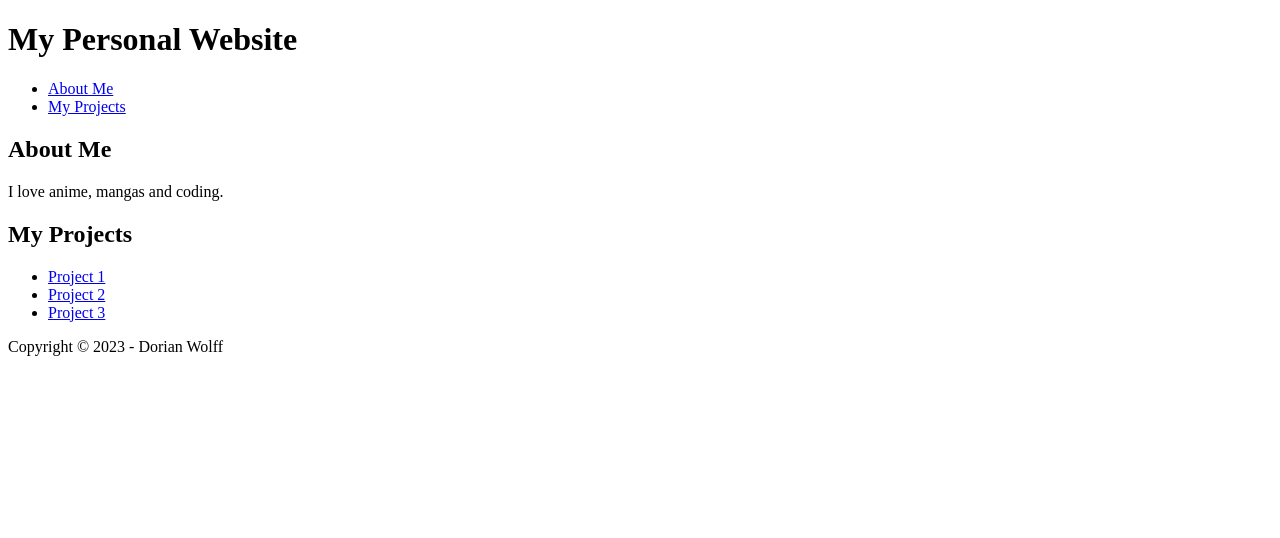
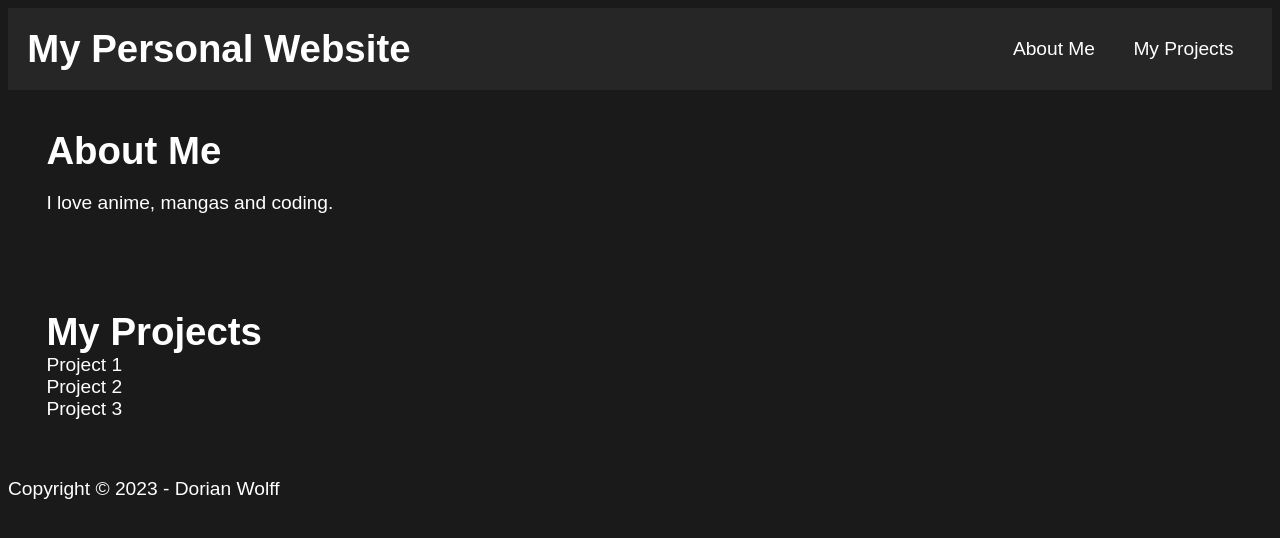
Before and after one commit to dorianwolff/myWebsite, a plain HTML site: page index.html in a window 1280 px wide. Drawn offline with Linux system fonts and the light colour scheme.

Commit message:
added a css file to go with

```diff
--- /dev/null
+++ b/home.css
@@ -0,0 +1,53 @@
+body {
+    background-color: #1a1a1a;
+    color: #fff;
+    font-family: Arial, sans-serif;
+    font-size: 1.2em;
+}
+
+header {
+    display: flex;
+    justify-content: space-between;
+    align-items: center;
+    padding: 1em;
+    background-color: #262626;
+}
+
+h1, h2 {
+    margin: 0;
+}
+
+nav ul {
+    list-style: none;
+    margin: 0;
+    padding: 0;
+    display: flex;
+}
+
+nav li {
+    margin: 0 1em;
+}
+
+nav a {
+    color: #fff;
+    text-decoration: none;
+}
+
+section {
+    padding: 2em;
+}
+
+section h2 {
+    font-size: 2em;
+}
+
+ul {
+    list-style: none;
+    margin: 0;
+    padding: 0;
+}
+
+li a {
+    color: #fff;
+    text-decoration: none;
+}
--- a/index.html
+++ b/index.html
@@ -2,6 +2,7 @@
 <html>
 <head>
     <title>My Personal Website</title>
+    <link rel="stylesheet" type="text/css" href="home.css">
 </head>
 <body>
 <header>
@@ -23,9 +24,9 @@
     <section id="my-projects">
         <h2>My Projects</h2>
         <ul>
-            <li><a href="#">Project 1</a></li>
-            <li><a href="#">Project 2</a></li>
-            <li><a href="#">Project 3</a></li>
+            <li><a href="#project1">Project 1</a></li>
+            <li><a href="#project2">Project 2</a></li>
+            <li><a href="#project3">Project 3</a></li>
         </ul>
     </section>
 </main>
```
